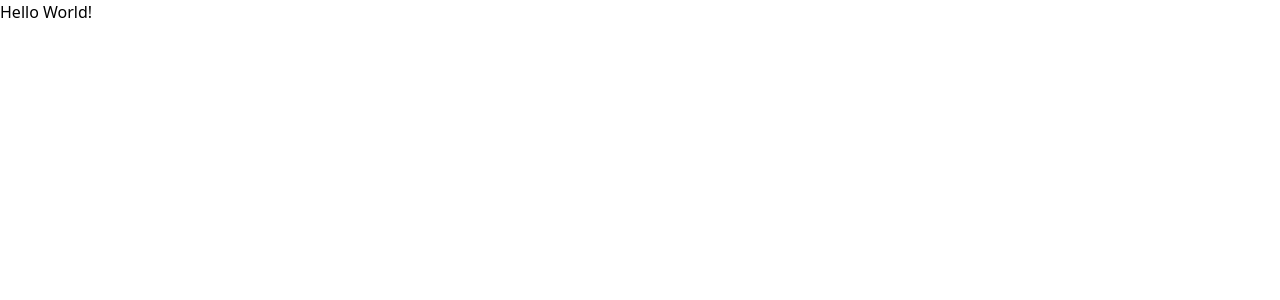
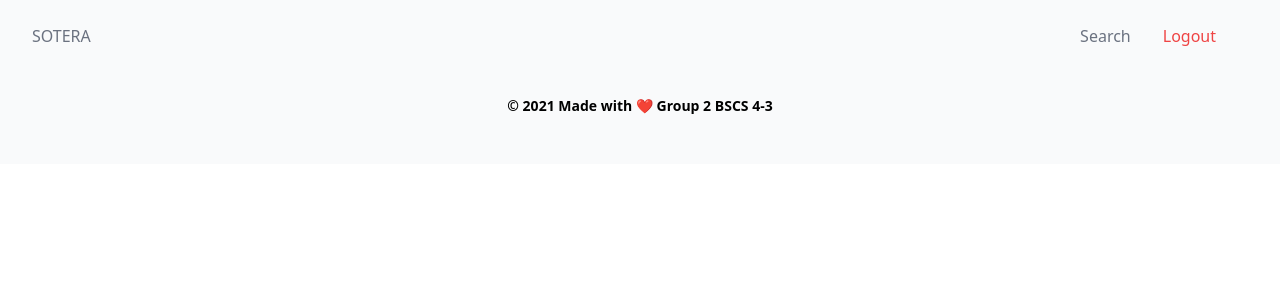
Before and after one commit to makkooo/blockchain-land-registration, a Next.js app: page / in a window 1280 px wide. Shown: the top 300 px of the page. Built offline with nearby package versions, Linux system fonts and the light colour scheme.

Commit message:
Added Navbar and Footer components

```diff
--- /dev/null
+++ b/components/common/footer/index.js
@@ -0,0 +1,16 @@
+export default function Footer() {
+
+    return (
+        <footer className="bg-white-900 pt-1">
+          <div className="container mx-auto px-6">
+            <div className="mt-5 flex flex-col items-center">
+              <div className="py-6">
+                <p className="mb-6 text-black text-sm text-primary-2 font-bold">
+                    © {new Date().getFullYear()} Made with ❤️ Group 2 BSCS 4-3
+                </p>
+              </div>
+            </div>
+          </div>
+        </footer>
+    )
+}
--- /dev/null
+++ b/components/common/index.js
@@ -0,0 +1,2 @@
+export { default as Footer } from "./footer"
+export { default as Navbar } from "./navbar"
--- /dev/null
+++ b/components/common/navbar/index.js
@@ -0,0 +1,20 @@
+export default function Navbar() {
+
+    return (
+        <section>
+            <div className="relative pt-6 px-4 sm:px-6 lg:px-8">
+            <nav className="relative" aria-label="Global">
+                <div className="flex justify-between">
+                <div>
+                    <a href="#" className="font-medium mr-8 text-gray-500 hover:text-gray-900">SOTERA</a>
+                </div>
+                <div>
+                    <a href="#" className="font-medium mr-8 text-gray-500 hover:text-gray-900">Search</a>
+                    <a href="#" className="font-medium mr-8 text-red-500 hover:text-red-400">Logout</a>
+                </div>
+                </div>
+            </nav>
+            </div>
+        </section>
+    )
+}
--- a/pages/index.js
+++ b/pages/index.js
@@ -1,5 +1,13 @@
+import { Footer, Navbar } from "../components/common"
+
 export default function Home() {
+
   return (
-    <>Hello World!</>
+    <div>
+      <div className="relative bg-gray-50 overflow-hidden">
+          <Navbar/>
+          <Footer/>
+      </div>
+    </div>
   )
 }
```
